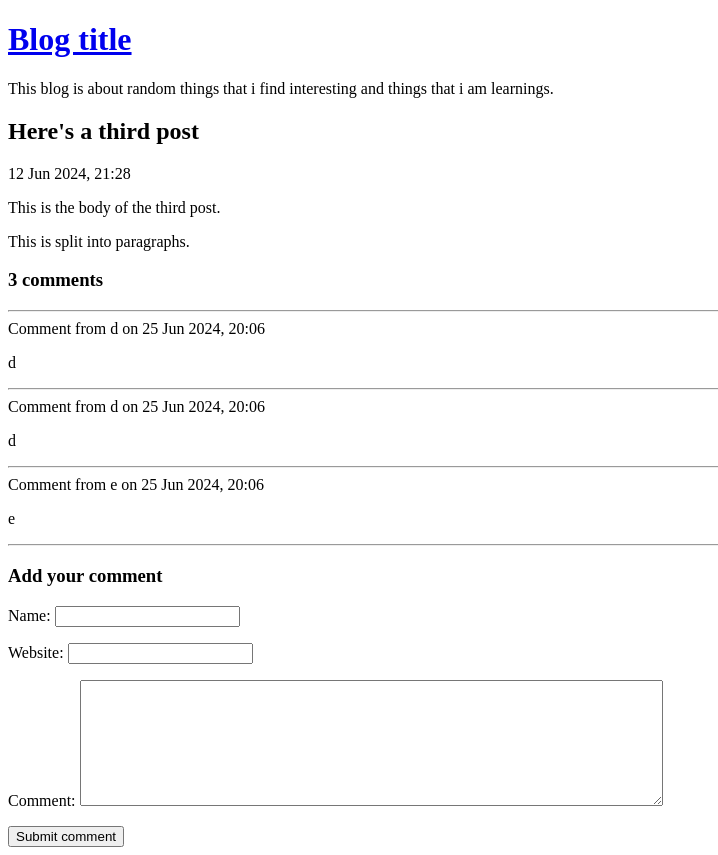
After one commit to Cryliymystics/Learning-web-dev-with-php, a PHP site: page /view-post.php?post_id=3 in a window 1280 px wide. The commit adds this page. Shown: the whole page, without its empty margins (0-718 px from the left). Run offline with PHP 8.4, Linux system fonts and the light colour scheme; data comes from the database, SQL or seed files in the repository; both versions use the stored data as it was after the commit.

Commit message:
Added Commenting form

```diff
--- a/index.php
+++ b/index.php
@@ -48,7 +48,7 @@ $notFound = isset($_GET['not-found']);
             </p>
             <p>
                 <a
-                    href="view_post.php?post_id=<?php echo $row['id'] ?>"
+                    href="view-post.php?post_id=<?php echo $row['id'] ?>"
                 >Read more...</a>
             </p>
         <?php endwhile ?>
--- a/lib/common.php
+++ b/lib/common.php
@@ -59,6 +59,24 @@ function convertSqlDate($sqlDate)
     return $date->format('d M Y, H:i');
 }
 
+function getSqlDateForNow()
+{
+    return date('Y-m-d H:i:s');
+}
+
+/**
+ * Converts unsafe text to safe, paragraphed, HTML
+ *
+ * @param string $text
+ * @return string
+ */
+function convertNewlinesToParagraphs($text)
+{
+    $escaped = htmlEscape($text);
+
+    return '<p>' . str_replace("\n", "</p><p>", $escaped) . '</p>';
+}
+
 function redirectAndExit($script)
 {
     // Get the domain-relative URL (e.g. /blog/whatever.php or /whatever.php) and work
@@ -68,7 +86,7 @@ function redirectAndExit($script)
 
     // Redirect to the full URL (http://myhost/blog/script.php)
     $host = $_SERVER['HTTP_HOST'];
-    $fullUrl = 'http://' . $host . $urlFolder . $script;
+    $fullUrl = 'http://' . $host . '/' . $script;
     header('Location: ' . $fullUrl);
     exit();
 }
--- /dev/null
+++ b/lib/view-post.php
@@ -0,0 +1,96 @@
+<?php
+
+/**
+ * Retrieves a single post
+ *
+ * @param PDO $pdo
+ * @param integer $postId
+ * @throws Exception
+ */
+function getPostRow(PDO $pdo, $postId)
+{
+    $stmt = $pdo->prepare(
+        'SELECT
+            title, created_at, body
+        FROM
+            post
+        WHERE
+            id = :id'
+    );
+    if ($stmt === false)
+    {
+        throw new Exception('There was a problem preparing this query');
+    }
+    $result = $stmt->execute(
+        array('id' => $postId, )
+    );
+    if ($result === false)
+    {
+        throw new Exception('There was a problem running this query');
+    }
+
+    // Let's get a row
+    $row = $stmt->fetch(PDO::FETCH_ASSOC);
+
+    return $row;
+}
+
+/**
+ * Writes a comment to a particular post
+ *
+ * @param PDO $pdo
+ * @param integer $postId
+ * @param array $commentData
+ * @return array
+ */
+function addCommentToPost(PDO $pdo, $postId, array $commentData)
+{
+    $errors = array();
+
+    // Do some validation
+    if (empty($commentData['name']))
+    {
+        $errors['name'] = 'A name is required';
+    }
+    if (empty($commentData['text']))
+    {
+        $errors['text'] = 'A comment is required';
+    }
+
+    // If we are error free, try writing the comment
+    if (!$errors)
+    {
+        $sql = "
+            INSERT INTO
+                comment
+            (name, website, text, created_at, post_id)
+            VALUES(:name, :website, :text, :created_at, :post_id)
+        ";
+        $stmt = $pdo->prepare($sql);
+        if ($stmt === false)
+        {
+            throw new Exception('Cannot prepare statement to insert comment');
+        }
+
+        $createdTimestamp = date('Y-m-d H:m:s');
+
+        $result = $stmt->execute(
+            array_merge(
+                $commentData,
+                array('post_id' => $postId, 'created_at' => $createdTimestamp, )
+            )
+        );
+
+        if ($result === false)
+        {
+            // @todo This renders a database-level message to the user, fix this
+            $errorInfo = $stmt->errorInfo();
+            if ($errorInfo)
+            {
+                $errors[] = $errorInfo[2];
+            }
+        }
+    }
+
+    return $errors;
+}
--- /dev/null
+++ b/templates/comment-form.php
@@ -0,0 +1,60 @@
+<?php
+/**
+ * @var $errors string
+ * @var $commentData array
+ */
+?>
+
+<?php // We'll use a rule-off for now, to separate page sections ?>
+<hr />
+
+<?php // Report any errors in a bullet-point list ?>
+<?php if ($errors): ?>
+    <div style="border: 1px solid #ff6666; padding: 6px;">
+        <ul>
+            <?php foreach ($errors as $error): ?>
+                <li><?php echo $error ?></li>
+            <?php endforeach ?>
+        </ul>
+    </div>
+<?php endif ?>
+
+<h3>Add your comment</h3>
+
+<form method="post">
+    <p>
+        <label for="comment-name">
+            Name:
+        </label>
+        <input
+            type="text"
+            id="comment-name"
+            name="comment-name"
+            value="<?php echo htmlEscape($commentData['name']) ?>"
+        />
+    </p>
+    <p>
+        <label for="comment-website">
+            Website:
+        </label>
+        <input
+            type="text"
+            id="comment-website"
+            name="comment-website"
+            value="<?php echo htmlEscape($commentData['website']) ?>"
+        />
+    </p>
+    <p>
+        <label for="comment-text">
+            Comment:
+        </label>
+        <textarea
+            id="comment-text"
+            name="comment-text"
+            rows="8"
+            cols="70"
+        ><?php echo htmlEscape($commentData['text']) ?></textarea>
+    </p>
+
+    <input type="submit" value="Submit comment" />
+</form>
--- a/view_post.php
+++ b/view-post.php
@@ -1,6 +1,6 @@
 <?php
 require_once 'lib/common.php';
-require_once 'lib/view_post.php';
+require_once 'lib/view-post.php';
 
 // Get the post ID
 if (isset($_GET['post_id']))
@@ -17,9 +17,41 @@ else
 $pdo = getPDO();
 $row = getPostRow($pdo, $postId);
 
-// Swap carriage returns for paragraph breaks
-$bodyText = htmlEscape($row['body']);
-$paraText = str_replace("\n", "</p><p>", $bodyText);
+// If the post does not exist, let's deal with that here
+if (!$row)
+{
+    redirectAndExit('index.php?not-found=1');
+}
+
+$errors = null;
+if ($_POST)
+{
+    $commentData = array(
+        'name' => $_POST['comment-name'],
+        'website' => $_POST['comment-website'],
+        'text' => $_POST['comment-text'],
+    );
+    $errors = addCommentToPost(
+        $pdo,
+        $postId,
+        $commentData
+    );
+
+    // If there are no errors, redirect back to self and redisplay
+    if (!$errors)
+    {
+        redirectAndExit('view-post.php?post_id=' . $postId);
+    }
+}
+else
+{
+    $commentData = array(
+        'name' => '',
+        'website' => '',
+        'text' => '',
+    );
+}
+
 ?>
 <!DOCTYPE html>
 <html>
@@ -39,10 +71,8 @@ $paraText = str_replace("\n", "</p><p>", $bodyText);
         <div>
             <?php echo convertSqlDate($row['created_at']) ?>
         </div>
-        <p>
-            <?php // This is already escaped, so doesn't need further escaping ?>
-            <?php echo $paraText ?>
-        </p>
+        <?php // This is already escaped, so doesn't need further escaping ?>
+        <?php echo convertNewlinesToParagraphs($row['body']) ?>
 
         <h3><?php echo countCommentsForPost($postId) ?> comments</h3>
 
@@ -57,9 +87,12 @@ $paraText = str_replace("\n", "</p><p>", $bodyText);
                     <?php echo convertSqlDate($comment['created_at']) ?>
                 </div>
                 <div class="comment-body">
-                    <?php echo htmlEscape($comment['text']) ?>
+                    <?php // This is already escaped ?>
+                    <?php echo convertNewlinesToParagraphs($comment['text']) ?>
                 </div>
             </div>
         <?php endforeach ?>
+
+        <?php require 'templates/comment-form.php' ?>
     </body>
 </html>
```
Also changed, not shown: install.php (+3 -70 lines), lib/install.php (added, +74 -0 lines), lib/view_post.php (deleted, +0 -36 lines), data/data.sqlite.
